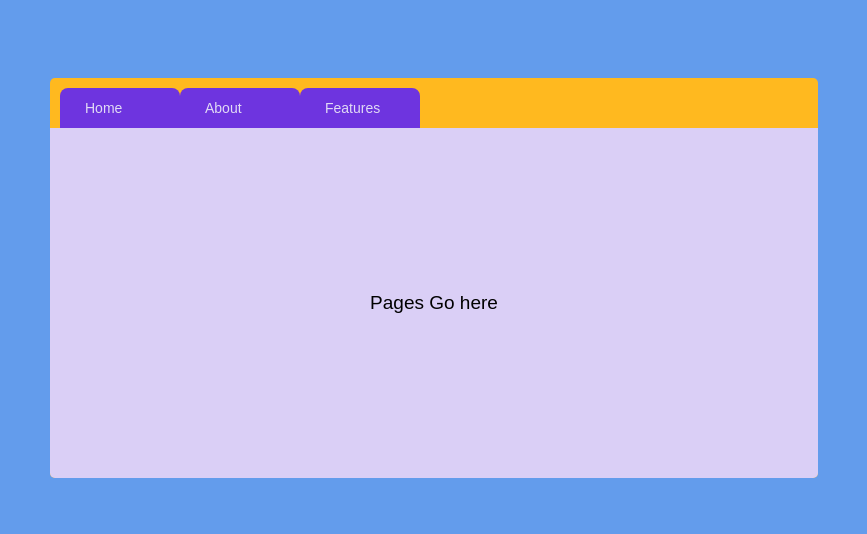
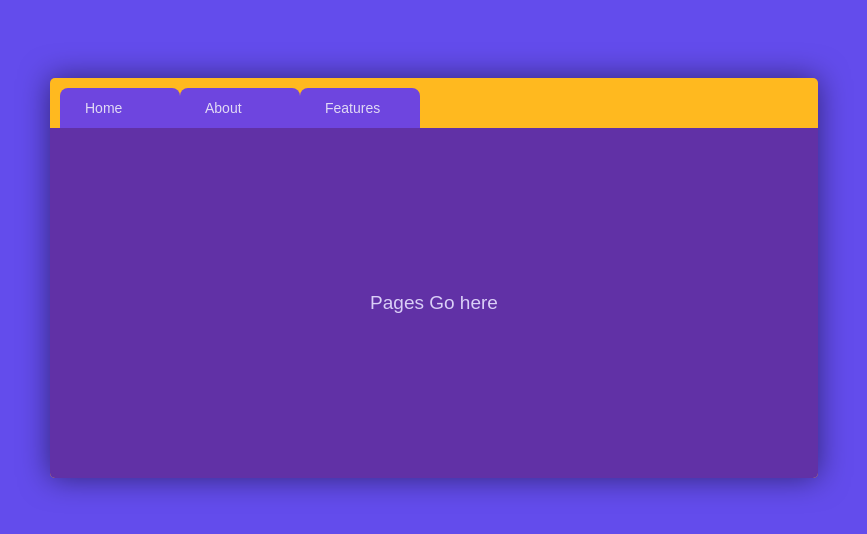
Before and after one commit to codecamp-prem/React-Coding-Interview, a React (Vite) app: page / in a window 1280 px wide. Shown: the part 122-656 px from the top of the page, without its empty margins (206-1073 px from the left). Built offline with nearby package versions, Linux system fonts and the light colour scheme.

Commit message:
tab highlight on hover

```diff
--- a/src/Tab/Tab.tsx
+++ b/src/Tab/Tab.tsx
@@ -1,19 +1,53 @@
+import { ReactNode, useState } from "react";
 import "./tab.css";
+
+const SingleTab = ({ children }: { children: ReactNode }) => {
+  const [highlightStyle, setHighlightStyle] = useState({ left: 0, opacity: 0 });
+
+  const handleMouseMoveTab = (
+    e: React.MouseEvent<HTMLDivElement, MouseEvent>
+  ) => {
+    setHighlightStyle({
+      left: e.nativeEvent.offsetX - 150,
+      opacity: 0.7,
+    });
+  };
+
+  const handleMouseOutTab = (
+    e: React.MouseEvent<HTMLDivElement, MouseEvent>
+  ) => {
+    setHighlightStyle({
+      left: e.nativeEvent.offsetX - 150,
+      opacity: 0,
+    });
+  };
+
+  return (
+    <div
+      className="tab"
+      onMouseMove={handleMouseMoveTab}
+      onMouseOut={handleMouseOutTab}
+    >
+      <div className="highlight" style={highlightStyle}></div>
+      {children}
+    </div>
+  );
+};
 
 const Tab = () => {
   return (
     <div className="app">
       <div className="browser">
         <div className="tabs">
-          <div className="tab">
+          <SingleTab>
             <a>Home</a>
-          </div>
-          <div className="tab">
+          </SingleTab>
+          <SingleTab>
             <a>About</a>
-          </div>
-          <div className="tab">
+          </SingleTab>
+          <SingleTab>
             <a>Features</a>
-          </div>
+          </SingleTab>
         </div>
         <div className="viewport">Pages Go here</div>
       </div>
@@ -22,3 +56,7 @@ const Tab = () => {
 };
 
 export default Tab;
+
+// React Skills for this App
+// - React Router
+// - Mouse Event
--- a/src/Tab/tab.css
+++ b/src/Tab/tab.css
@@ -13,7 +13,7 @@ body {
   display: flex;
   align-items: center;
   justify-content: center;
-  background: #639cec;
+  background: #634cec;
   min-height: 100vh;
 }
 
@@ -22,7 +22,7 @@ body {
   flex-direction: column;
   background: #ffb91f;
   border-radius: 5px;
-  box-shadow: 5px;
+  box-shadow: 0 0 30px rgba(0, 0, 0, 0.5);
   min-width: 60%;
   min-height: 50vh;
 }
@@ -37,7 +37,7 @@ body {
 
 .tab {
   position: relative;
-  background: #6e34df;
+  background: #6e45df;
   min-width: 120px;
   font-size: 14px;
   border-top-left-radius: 8px;
@@ -55,17 +55,17 @@ body {
 }
 
 .tab a.is-active {
-  background: #5141a9;
+  background: #5131a9;
   color: #eee;
 }
 
 .address-bar {
-  background: #5533b4;
+  background: #5533b3;
   padding: 8px;
 }
 
 .address-bar input {
-  background: #3a2091;
+  background: #3a2081;
   color: #eee;
   border-radius: 20px;
   border: none;
@@ -79,17 +79,24 @@ body {
   display: flex;
   align-items: center;
   justify-content: center;
-  background: #dacff6;
+  background: #6131a6;
+  color: #dacff7;
   flex: 1;
   flex-grow: 1;
   border-bottom-left-radius: 5px;
   border-bottom-right-radius: 5px;
 }
 
-highlight: {
+.highlight {
   display: block;
   position: absolute;
   height: 80px;
-  witdth: 300px;
-  background: white;
+  width: 300px;
+  top: -10px;
+  left: -100px;
+  border-radius: 50%;
+  transition: 0.3s ease all;
+  opacity: 0.7;
+  pointer-events: none;
+  background: radial-gradient(rgba(157, 128, 238, 1), rgba(157, 128, 238, 0));
 }
```
